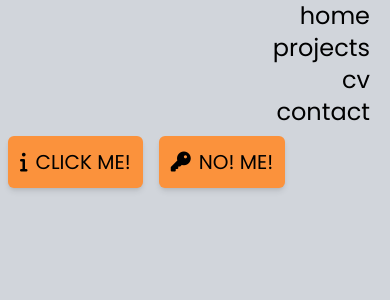
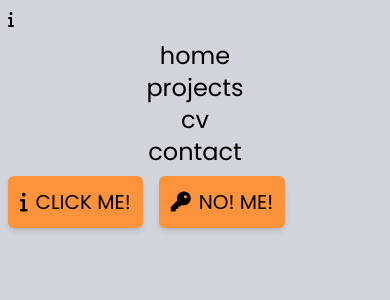
Before and after one commit to simojjuho/portfolio-page, a React (Vite) app: page / in a window 390 px wide. Shown: the top 300 px of the page. Built offline with nearby package versions, Linux system fonts and the light colour scheme.

Commit message:
Working on navbar accordion

```diff
--- a/src/shared/components/navbar/NavBar.tsx
+++ b/src/shared/components/navbar/NavBar.tsx
@@ -12,9 +12,14 @@ const NavBar = () => {
 
   return(
     <nav className='xl:mx-96 lg:mx-80 md:mx:50'>
-      <ul className='flex flex-col items-end md:flex-row justify-end'>
+      <div className="md:hidden p-2" onClick={() => setAccordion(state => !state)}>
+        <i className="fa fa-solid fa-info"/>
+      </div>
+      {
+      <ul className={`flex transition-height ease-in-out duration-500 ${isAccordionOpen ? 'h-0' : 'h-32'} overflow-hidden items-center flex-col md:flex-row md:justify-end`}>
+
         {navbarElements.map(e => <NavbarItem key={e} item={e}/>)}
-      </ul>
+      </ul>}
     </nav>
   )
 }
--- a/tailwind.config.js
+++ b/tailwind.config.js
@@ -9,6 +9,8 @@ export default {
     extend: {
       transitionProperty: {
         'opacity': 'opacity',
+        height: 'height',
+
       },
       duration: {
         '500': '500ms',
```
